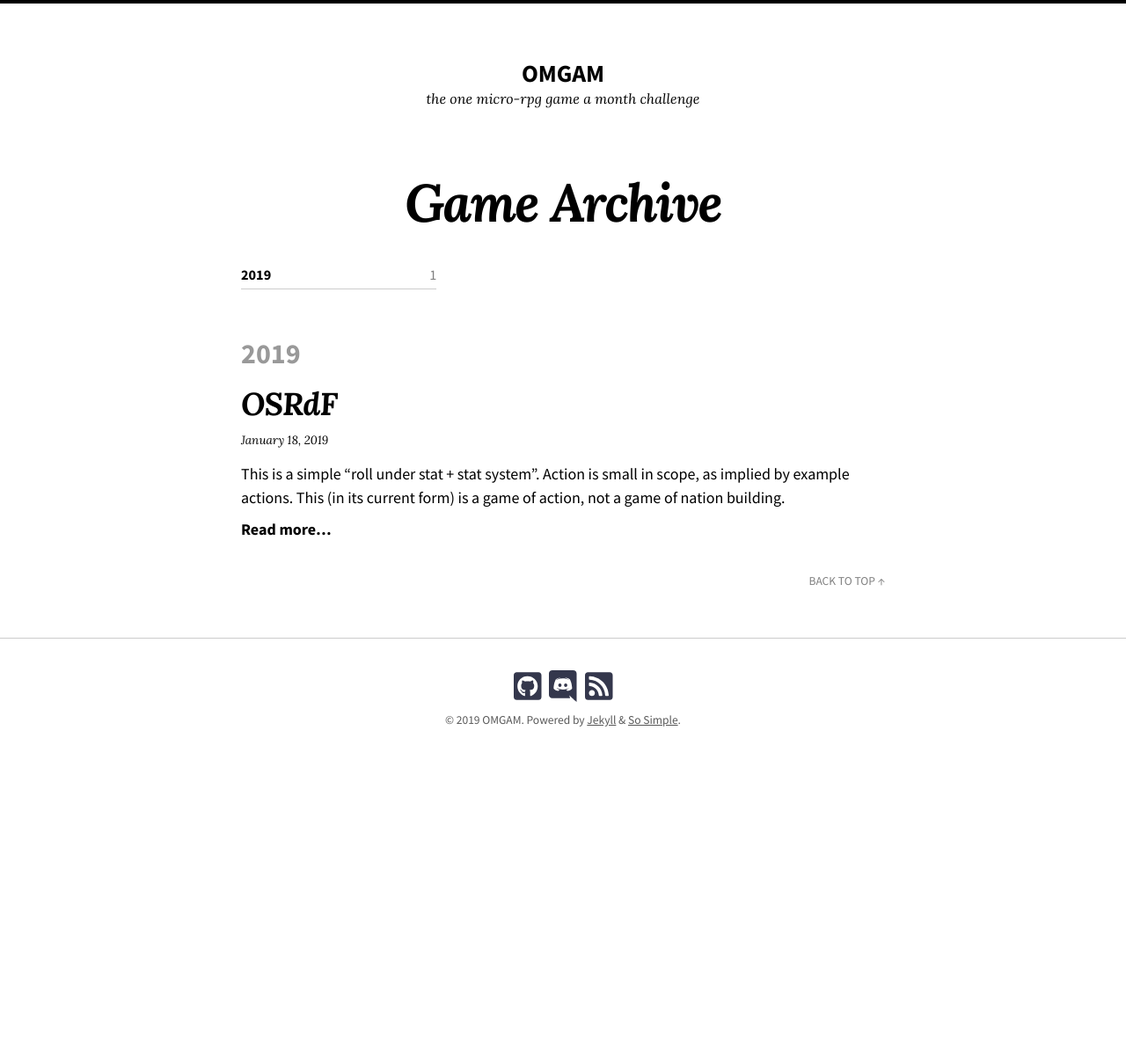
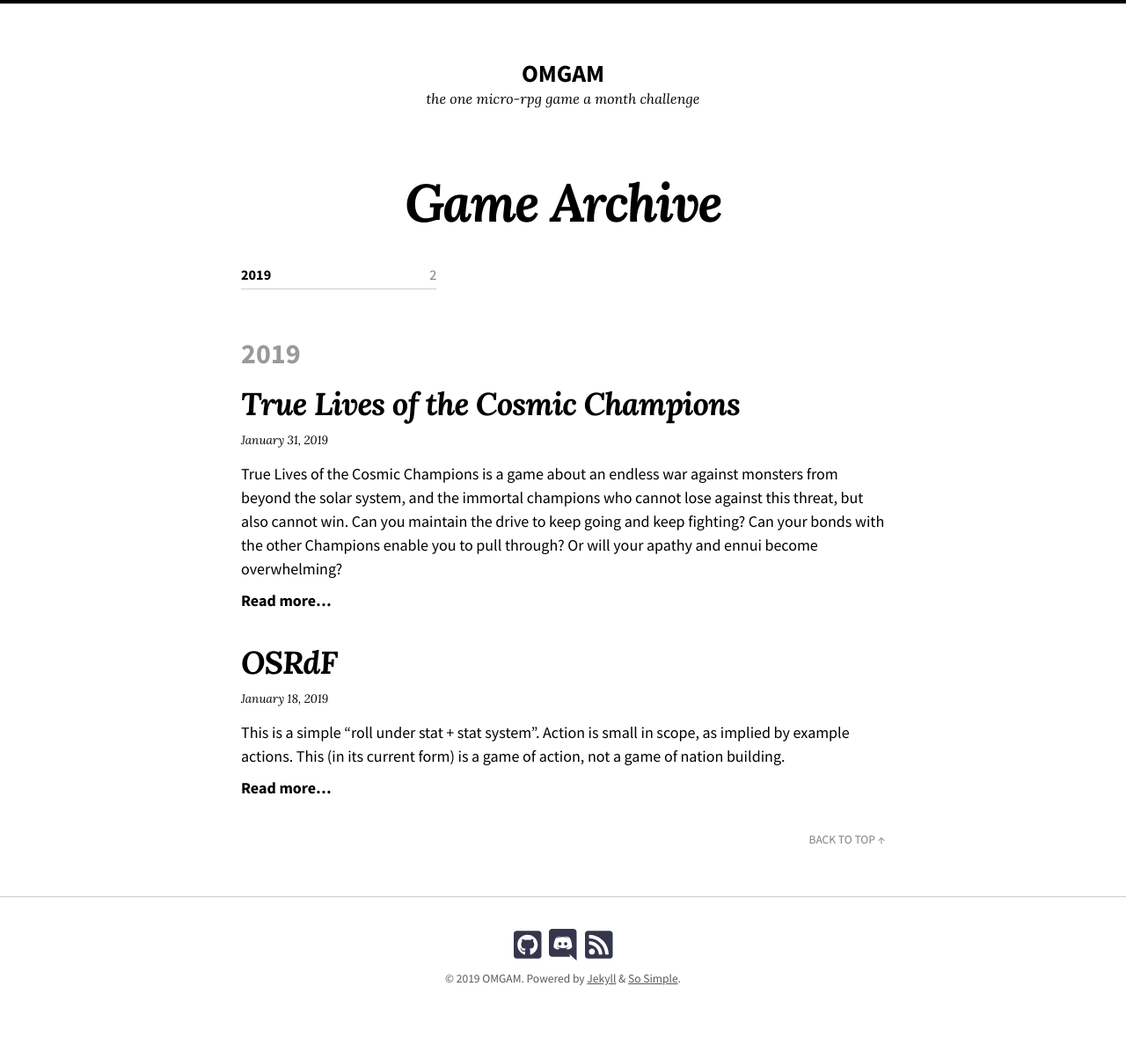
Before and after one commit to exposit/omgam, a Jekyll site: the page built from games.md, in a window 1280 px wide. Shown: the whole page at 88% size. Built offline with Jekyll 4.4.1, drawn with Linux system fonts in a browser that asks for light colours; nearby versions of some CDN libraries; before the commit the page ends 902 px from its top, so only the background shows below that.

Commit message:
adding games

```diff
--- /dev/null
+++ b/_posts/2019-01-31-true-lives-of-the-cosmic-champions.md
@@ -0,0 +1,14 @@
+---
+title: True Lives of the Cosmic Champions
+categories:
+  - sci-fi
+  - gmless
+tags:
+  - Destiny
+  - feelings
+  - polyhedrals
+author: Jay Iles
+link: https://ufo-jay.itch.io/true-lives
+---
+
+True Lives of the Cosmic Champions is a game about an endless war against monsters from beyond the solar system, and the immortal champions who cannot lose against this threat, but also cannot win. Can you maintain the drive to keep going and keep fighting? Can your bonds with the other Champions enable you to pull through? Or will your apathy and ennui become overwhelming?
```
Also changed, not shown: _data/authors.yml (+12 -0 lines), _posts/2019-01-01-first-game.md (+1 -1 lines).
